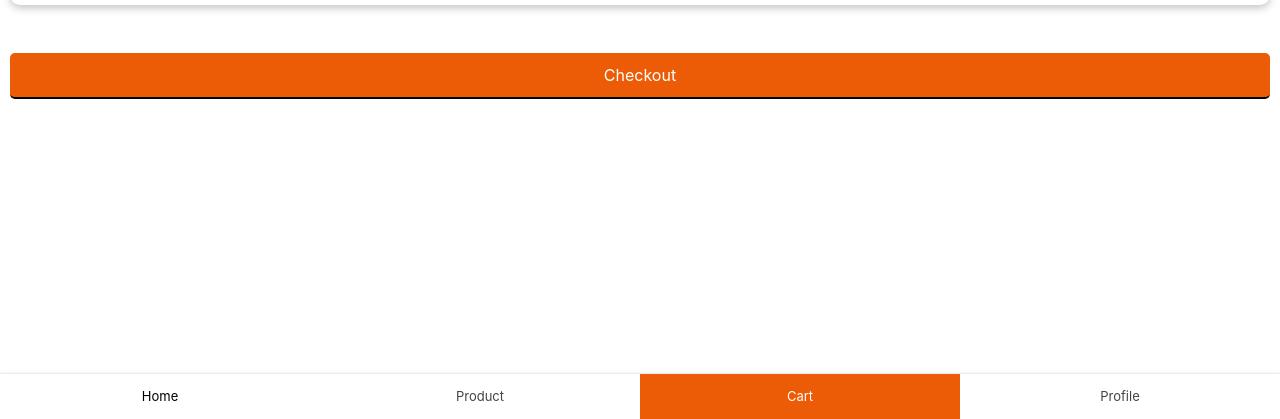
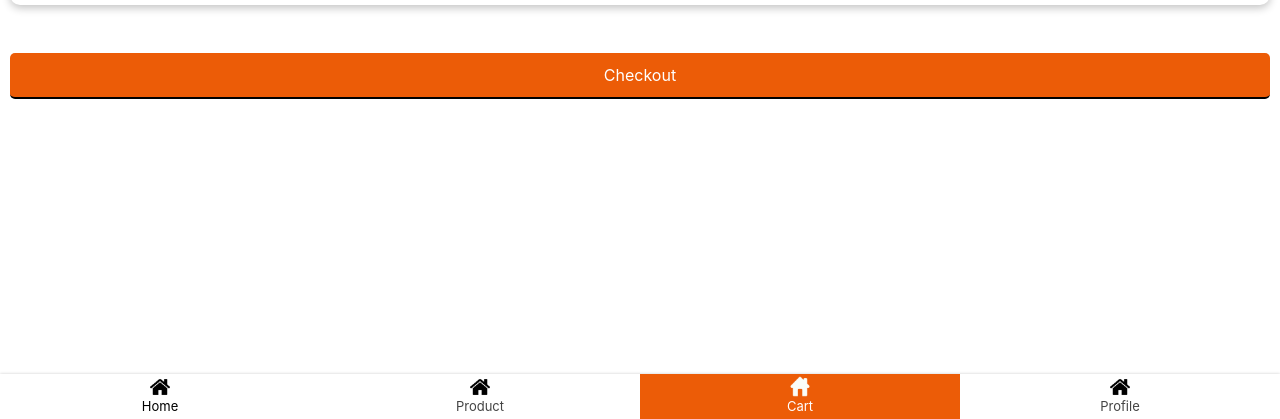
Before and after one commit to DevenPanchal4169/codefest-final-round, a plain HTML site: page cart.html in a window 1280 px wide. Shown: the part 381-800 px from the top of the page. Drawn offline with nearby package versions, Linux system fonts and the light colour scheme.

Commit message:
codefest final sunmision

```diff
--- a/cart.html
+++ b/cart.html
@@ -73,15 +73,20 @@
         </div>
         <nav class="nav">
             <div class="item-new">
+
+                <img src="./assets/black.png" width="20" />
                 <a href="home.html">Home</a>
             </div>
             <div class="item-new">
+                <img src="./assets/black.png" width="20" />
                 Product
             </div>
             <div class="item-new-active">
+                <img src="./assets/home.png" width="20" />
                 Cart
             </div>
             <div class="item-new" onclick="openSIdebar()">
+                <img src="./assets/black.png" width="20" />
                 Profile
             </div>
         </nav>
```
Also changed, not shown: home.html (+5 -1 lines), assets/black.png (added), assets/home.png (added).
